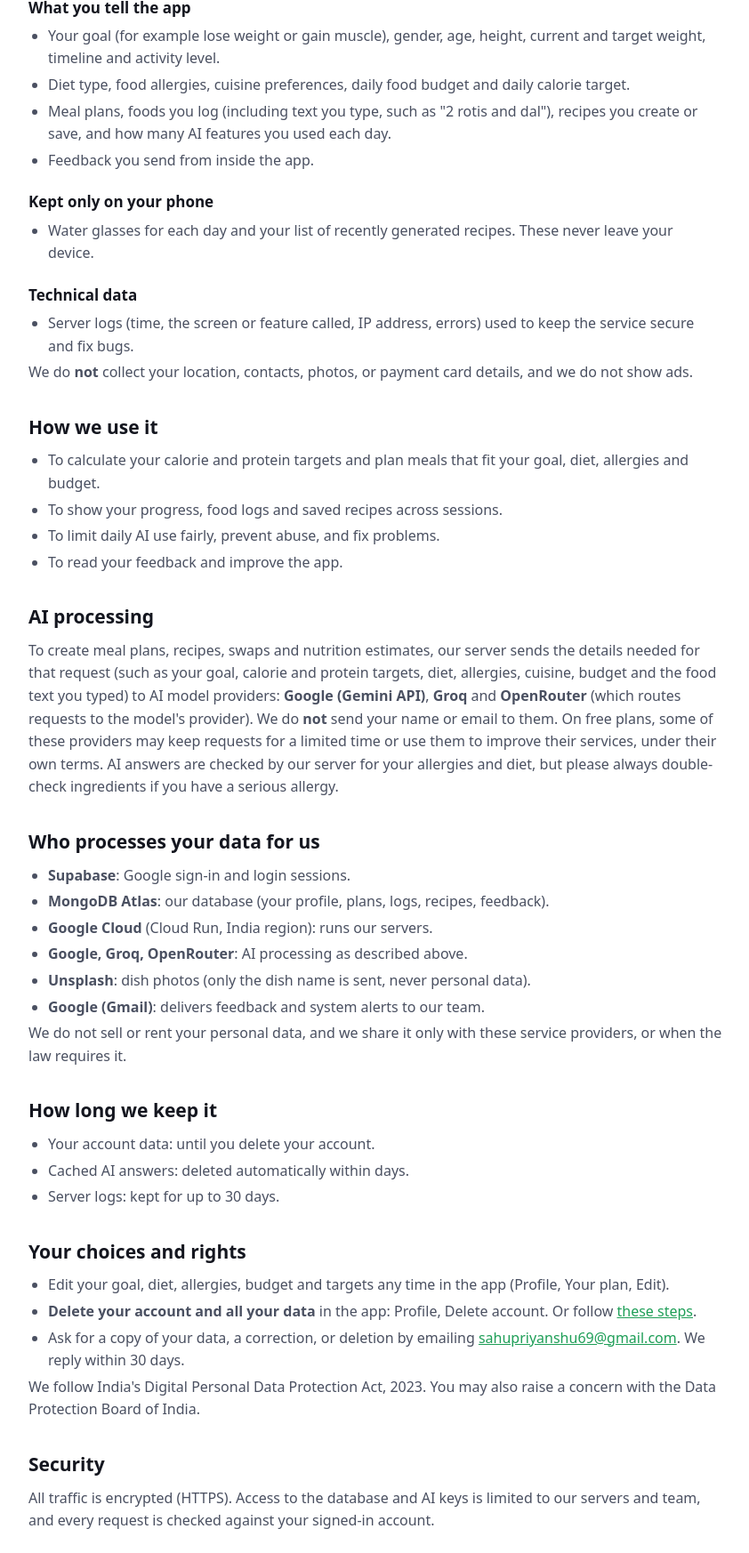
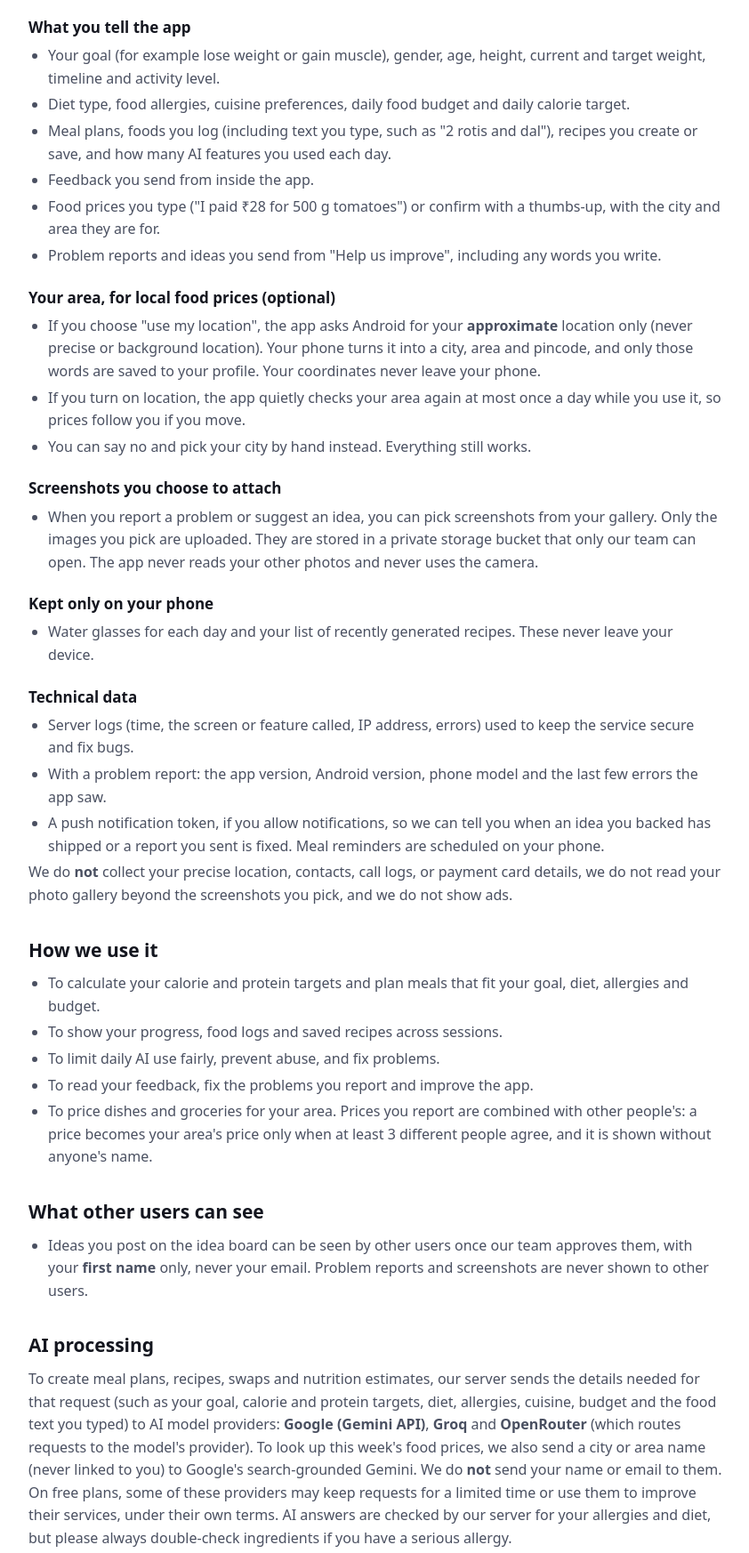
Before and after one commit to Intersteller-AI/meal-factory, a plain HTML site: page privacy.html in a window 1280 px wide. Shown: the part 391-2137 px from the top of the page at 89% size, without its empty margins (218-1060 px from the left). Drawn offline with Linux system fonts and the light colour scheme.

Commit message:
fix: privacy policy covers approximate location, screenshots, price reports, ideas and push tokens

```diff
--- a/privacy.html
+++ b/privacy.html
@@ -13,7 +13,7 @@
 </div></header>
 <main class="wrap">
   <h1>Privacy policy</h1>
-  <p class="muted">Effective 13 November 2026 · Applies to the Meal Factory Android app and this website.</p>
+  <p class="muted">Effective 25 November 2026 (updated from 13 November 2026 to cover location, screenshots, price reports, ideas and notifications) · Applies to the Meal Factory Android app and this website.</p>
 
   <p>Meal Factory ("we", "us") is built by Priyanshu Sahu and Chirag Jaiswar in India. This policy explains what we collect, why, who helps us process it, and how you can delete it. Questions: <a href="mailto:sahupriyanshu69@gmail.com">sahupriyanshu69@gmail.com</a>.</p>
 
@@ -26,27 +26,45 @@
     <li>Diet type, food allergies, cuisine preferences, daily food budget and daily calorie target.</li>
     <li>Meal plans, foods you log (including text you type, such as "2 rotis and dal"), recipes you create or save, and how many AI features you used each day.</li>
     <li>Feedback you send from inside the app.</li>
+    <li>Food prices you type ("I paid ₹28 for 500 g tomatoes") or confirm with a thumbs-up, with the city and area they are for.</li>
+    <li>Problem reports and ideas you send from "Help us improve", including any words you write.</li>
   </ul>
+  <h3>Your area, for local food prices (optional)</h3>
+  <ul>
+    <li>If you choose "use my location", the app asks Android for your <b>approximate</b> location only (never precise or background location). Your phone turns it into a city, area and pincode, and only those words are saved to your profile. Your coordinates never leave your phone.</li>
+    <li>If you turn on location, the app quietly checks your area again at most once a day while you use it, so prices follow you if you move.</li>
+    <li>You can say no and pick your city by hand instead. Everything still works.</li>
+  </ul>
+  <h3>Screenshots you choose to attach</h3>
+  <ul><li>When you report a problem or suggest an idea, you can pick screenshots from your gallery. Only the images you pick are uploaded. They are stored in a private storage bucket that only our team can open. The app never reads your other photos and never uses the camera.</li></ul>
   <h3>Kept only on your phone</h3>
   <ul><li>Water glasses for each day and your list of recently generated recipes. These never leave your device.</li></ul>
   <h3>Technical data</h3>
-  <ul><li>Server logs (time, the screen or feature called, IP address, errors) used to keep the service secure and fix bugs.</li></ul>
-  <p>We do <b>not</b> collect your location, contacts, photos, or payment card details, and we do not show ads.</p>
+  <ul>
+    <li>Server logs (time, the screen or feature called, IP address, errors) used to keep the service secure and fix bugs.</li>
+    <li>With a problem report: the app version, Android version, phone model and the last few errors the app saw.</li>
+    <li>A push notification token, if you allow notifications, so we can tell you when an idea you backed has shipped or a report you sent is fixed. Meal reminders are scheduled on your phone.</li>
+  </ul>
+  <p>We do <b>not</b> collect your precise location, contacts, call logs, or payment card details, we do not read your photo gallery beyond the screenshots you pick, and we do not show ads.</p>
 
   <h2>How we use it</h2>
   <ul>
     <li>To calculate your calorie and protein targets and plan meals that fit your goal, diet, allergies and budget.</li>
     <li>To show your progress, food logs and saved recipes across sessions.</li>
     <li>To limit daily AI use fairly, prevent abuse, and fix problems.</li>
-    <li>To read your feedback and improve the app.</li>
+    <li>To read your feedback, fix the problems you report and improve the app.</li>
+    <li>To price dishes and groceries for your area. Prices you report are combined with other people's: a price becomes your area's price only when at least 3 different people agree, and it is shown without anyone's name.</li>
   </ul>
+  <h2>What other users can see</h2>
+  <ul><li>Ideas you post on the idea board can be seen by other users once our team approves them, with your <b>first name</b> only, never your email. Problem reports and screenshots are never shown to other users.</li></ul>
 
   <h2>AI processing</h2>
-  <p>To create meal plans, recipes, swaps and nutrition estimates, our server sends the details needed for that request (such as your goal, calorie and protein targets, diet, allergies, cuisine, budget and the food text you typed) to AI model providers: <b>Google (Gemini API)</b>, <b>Groq</b> and <b>OpenRouter</b> (which routes requests to the model's provider). We do <b>not</b> send your name or email to them. On free plans, some of these providers may keep requests for a limited time or use them to improve their services, under their own terms. AI answers are checked by our server for your allergies and diet, but please always double-check ingredients if you have a serious allergy.</p>
+  <p>To create meal plans, recipes, swaps and nutrition estimates, our server sends the details needed for that request (such as your goal, calorie and protein targets, diet, allergies, cuisine, budget and the food text you typed) to AI model providers: <b>Google (Gemini API)</b>, <b>Groq</b> and <b>OpenRouter</b> (which routes requests to the model's provider). To look up this week's food prices, we also send a city or area name (never linked to you) to Google's search-grounded Gemini. We do <b>not</b> send your name or email to them. On free plans, some of these providers may keep requests for a limited time or use them to improve their services, under their own terms. AI answers are checked by our server for your allergies and diet, but please always double-check ingredients if you have a serious allergy.</p>
 
   <h2>Who processes your data for us</h2>
   <ul>
-    <li><b>Supabase</b>: Google sign-in and login sessions.</li>
+    <li><b>Supabase</b>: Google sign-in, login sessions, and private storage for screenshots you attach.</li>
+    <li><b>Expo</b> (push notification service): delivers notifications to your phone using your push token.</li>
     <li><b>MongoDB Atlas</b>: our database (your profile, plans, logs, recipes, feedback).</li>
     <li><b>Google Cloud</b> (Cloud Run, India region): runs our servers.</li>
     <li><b>Google, Groq, OpenRouter</b>: AI processing as described above.</li>
@@ -57,7 +75,7 @@
 
   <h2>How long we keep it</h2>
   <ul>
-    <li>Your account data: until you delete your account.</li>
+    <li>Your account data, price reports, problem reports, ideas, votes and screenshots: until you delete your account. Deleting it removes all of them.</li>
     <li>Cached AI answers: deleted automatically within days.</li>
     <li>Server logs: kept for up to 30 days.</li>
   </ul>
```
